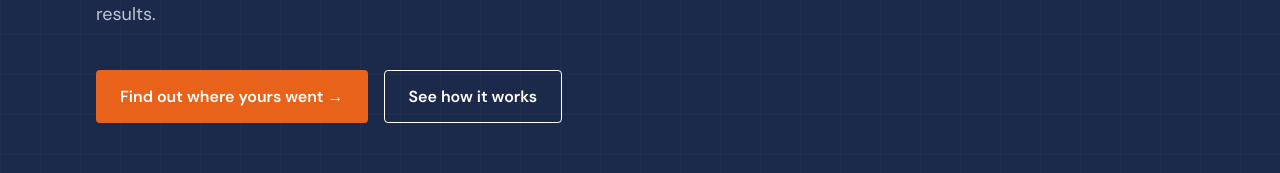
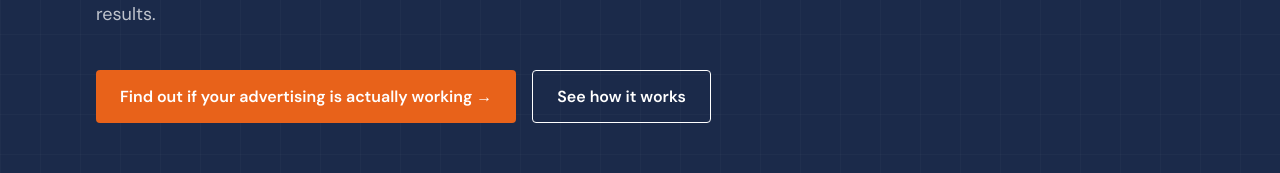
Before and after one commit to ron571/supermedia-website, a Next.js app: page / in a window 1280 px wide. Shown: the part 514-687 px from the top of the page. Built offline with nearby package versions, Linux system fonts and the light colour scheme; no server answers.

Commit message:
feat: update orange button text for better CTA
Improve clarity with a more direct call-to-action.

```diff
--- a/src/app/(main)/page.tsx
+++ b/src/app/(main)/page.tsx
@@ -96,7 +96,7 @@ export default function HomePage() {
           </p>
           <div className="flex flex-wrap gap-4 mt-10">
             <Link href="/superscan" className="btn-primary">
-              Find out where yours went →
+              Find out if your advertising is actually working →
             </Link>
             <a href="#the-problem" className="btn-outline-white">
               See how it works
```
